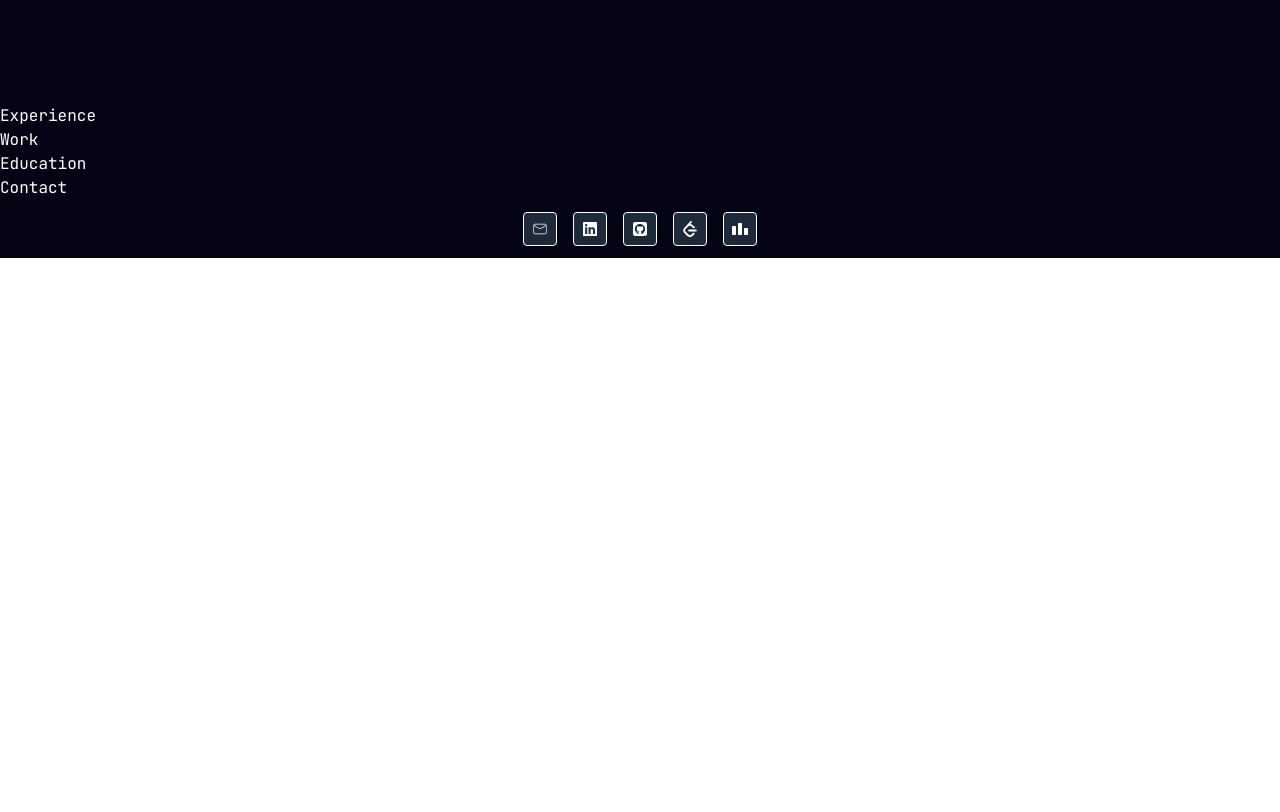
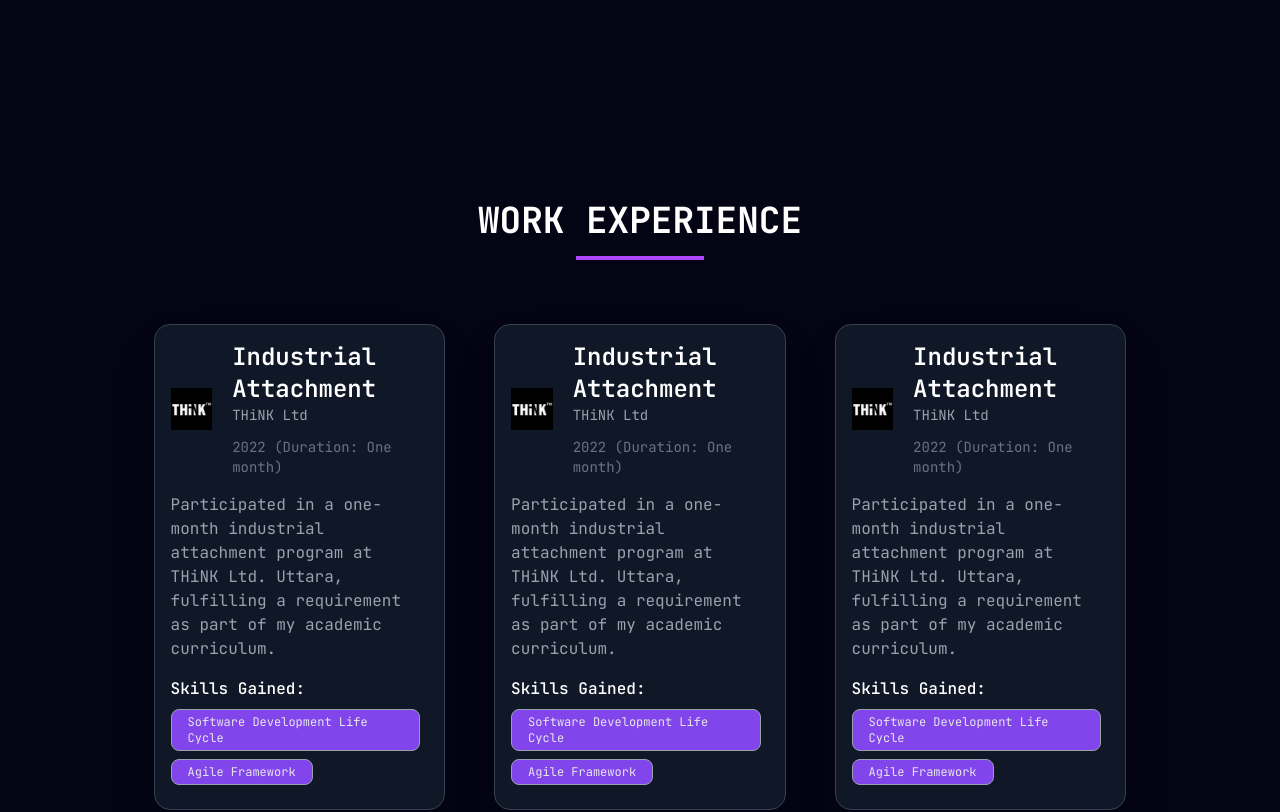
Before and after one commit to shahirsizan/portfolio-new, a React (Vite) app: page / in a window 1280 px wide. Shown: the part 1580-2392 px from the top of the page. Before the commit the page ends 1838 px from the top, so only its background shows below. Built offline with nearby package versions, Linux system fonts and the light colour scheme.

Commit message:
Work experience added

```diff
--- a/src/App.jsx
+++ b/src/App.jsx
@@ -3,9 +3,7 @@ import Navbar from "./components/Navbar";
 import About from "./components/About";
 import Skills from "./components/Skills";
 import Experience from "./components/Experience";
-import Work from "./components/Work";
 import Education from "./components/Education";
-import Contact from "./components/Contact";
 import Footer from "./components/Footer";
 
 function App() {
@@ -16,9 +14,7 @@ function App() {
 				<About />
 				<Skills />
 				<Experience />
-				<Work />
 				<Education />
-				<Contact />
 				<Footer />
 			</div>
 		</div>
--- a/src/components/Contact.jsx
+++ /dev/null
@@ -1,7 +0,0 @@
-import React from "react";
-
-const Contact = () => {
-	return <div>Contact</div>;
-};
-
-export default Contact;
--- a/src/components/Experience.jsx
+++ b/src/components/Experience.jsx
@@ -1,7 +1,79 @@
 import React from "react";
+import { experiences } from "../constants";
 
 const Experience = () => {
-	return <div>Experience</div>;
+	return (
+		<section
+			id="experience"
+			className="py-24 px-[5vw] md:px-[8vw] lg:px-[12vw]"
+		>
+			{/* TITLE */}
+			<div className="text-center mb-16">
+				<h2 className="text-3xl sm:text-4xl font-bold text-white">
+					WORK EXPERIENCE
+				</h2>
+				<div className="w-32 h-1 bg-purple-500 mx-auto mt-4"></div>
+			</div>
+
+			{/* Container */}
+			<div
+				id="container"
+				className="flex flex-wrap justify-between gap-3 "
+			>
+				{experiences.map((experience) => (
+					// Content box
+					<div
+						id="content box"
+						className={`w-full lg:max-w-[30%] p-2 lg:p-4 rounded-2xl shadow-2xl border border-gray-700 bg-gray-900 backdrop-blur-md `}
+					>
+						{/* Company Logo, name, role & date */}
+						<div className="flex items-center space-x-5">
+							<div className="w-16 h-16 rounded-md overflow-hidden">
+								<img
+									src={experience.img}
+									className="w-full h-full object-contain"
+								/>
+							</div>
+
+							<div className="flex flex-col justify-between">
+								<div>
+									<h3 className="text-xl sm:text-2xl font-semibold text-white">
+										{experience.role}
+									</h3>
+									<h4 className="text-sm sm:text-md text-gray-400">
+										{experience.company}
+									</h4>
+								</div>
+								<p className="text-sm text-gray-500 mt-3">
+									{experience.date}
+								</p>
+							</div>
+						</div>
+
+						{/* Description */}
+						<p className="mt-4 text-gray-400">{experience.desc}</p>
+
+						{/* Skills gained */}
+						<div className="mt-4">
+							<h5 className="font-medium text-white">
+								Skills Gained:
+							</h5>
+							<ul className="flex flex-wrap mt-2">
+								{experience.skills.map((skill, index) => (
+									<li
+										key={index}
+										className="bg-[#8245ec] text-gray-200 px-2 sm:px-4 py-1 text-xs lg:text-md rounded-lg mr-2 mb-2 border border-gray-400"
+									>
+										{skill}
+									</li>
+								))}
+							</ul>
+						</div>
+					</div>
+				))}
+			</div>
+		</section>
+	);
 };
 
 export default Experience;
--- a/src/components/Work.jsx
+++ /dev/null
@@ -1,7 +0,0 @@
-import React from "react";
-
-const Work = () => {
-	return <div>Work</div>;
-};
-
-export default Work;
--- a/src/constants.js
+++ b/src/constants.js
@@ -83,7 +83,25 @@ export const experiences = [
 		role: "Industrial Attachment",
 		company: "THiNK Ltd",
 		date: "2022 (Duration: One month)",
-		desc: "Participated in a one-month industrial attachment program at THiNK Ltd., Uttara, fulfilling a requirement of my academic curriculum.",
+		desc: "Participated in a one-month industrial attachment program at THiNK Ltd. Uttara, fulfilling a requirement as part of my academic curriculum.",
+		skills: ["Software Development Life Cycle", "Agile Framework"],
+	},
+	{
+		id: 1,
+		img: thinklogo,
+		role: "Industrial Attachment",
+		company: "THiNK Ltd",
+		date: "2022 (Duration: One month)",
+		desc: "Participated in a one-month industrial attachment program at THiNK Ltd. Uttara, fulfilling a requirement as part of my academic curriculum.",
+		skills: ["Software Development Life Cycle", "Agile Framework"],
+	},
+	{
+		id: 2,
+		img: thinklogo,
+		role: "Industrial Attachment",
+		company: "THiNK Ltd",
+		date: "2022 (Duration: One month)",
+		desc: "Participated in a one-month industrial attachment program at THiNK Ltd. Uttara, fulfilling a requirement as part of my academic curriculum.",
 		skills: ["Software Development Life Cycle", "Agile Framework"],
 	},
 ];
```
